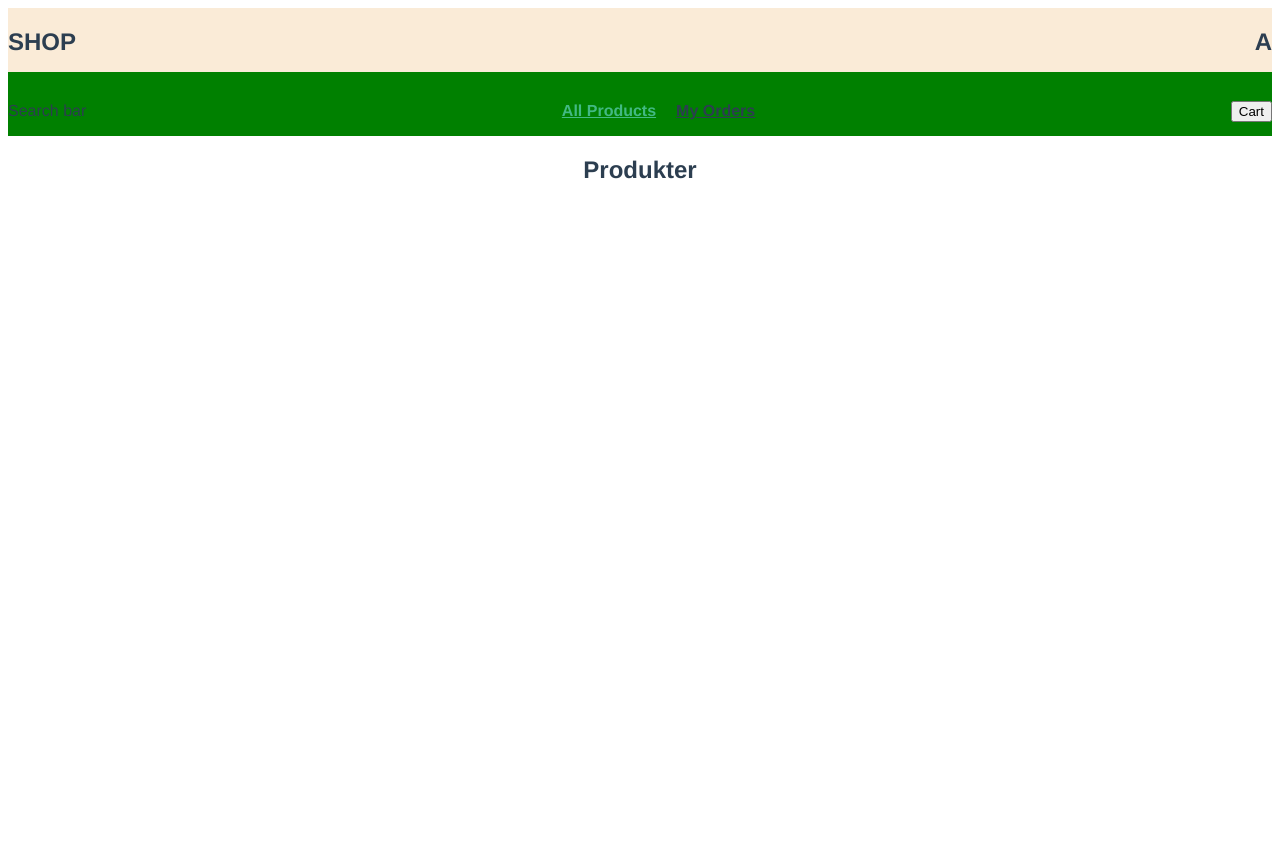
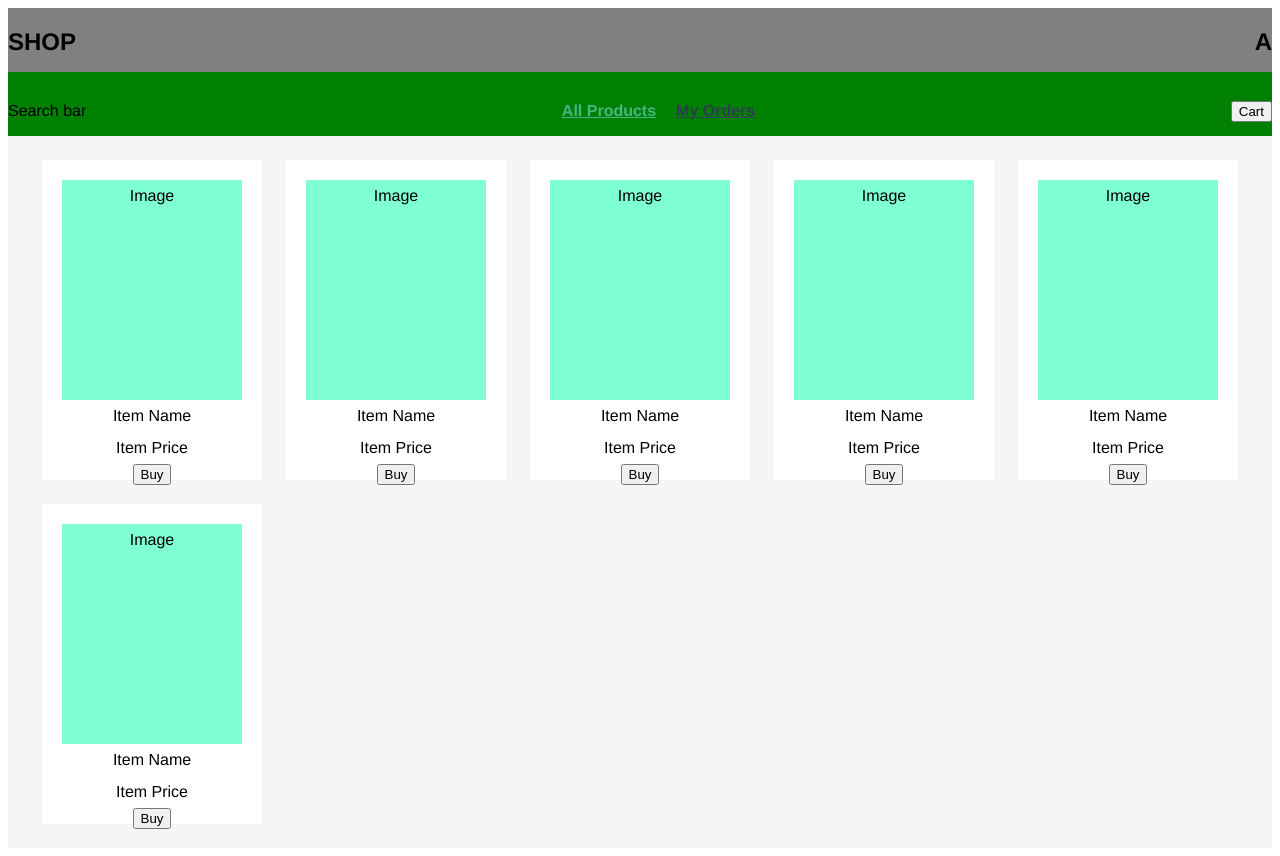
Before and after one commit to emillaudon/shop-frontend-vue, a Vue app: page / in a window 1280 px wide. Before the commit the page ends 800 px from the top, so only its background shows below. Built offline with nearby package versions, Linux system fonts and the light colour scheme.

Commit message:
productcard + grid for showin

```diff
--- a/src/App.vue
+++ b/src/App.vue
@@ -12,7 +12,9 @@ import Mainlayout from "./layouts/MainLayout.vue";
   -webkit-font-smoothing: antialiased;
   -moz-osx-font-smoothing: grayscale;
   text-align: center;
-  color: #2c3e50;
+  min-height: 100vh;
+  margin: 0;
+  background-color: #f5f5f5;
 }
 
 nav {
--- /dev/null
+++ b/src/components/ProductCard.vue
@@ -0,0 +1,37 @@
+<template>
+  <div class="product-card">
+    <div class="inner-card">
+      <div class="image">
+        <p>Image</p>
+      </div>
+      <p>Item Name</p>
+      <p>Item Price</p>
+      <button class="buy-button">Buy</button>
+    </div>
+  </div>
+</template>
+<style scoped>
+.product-card {
+  background-color: white;
+  display: flex;
+  flex-direction: column;
+  width: 220px;
+  height: 320px;
+}
+.inner-card {
+  flex: 1;
+  display: flex;
+  flex-direction: column;
+  align-items: center;
+  padding: 20px;
+  line-height: 0;
+}
+.image {
+  background-color: aquamarine;
+  width: 100%;
+  height: 220px;
+}
+.buy-button {
+  margin-top: auto;
+}
+</style>
--- a/src/components/layout/TopBar.vue
+++ b/src/components/layout/TopBar.vue
@@ -10,7 +10,7 @@
   top: 0;
   height: 64px;
   width: 100%;
-  background-color: antiquewhite;
+  background-color: gray;
   display: flex;
   justify-content: space-between;
 }
--- a/src/views/ProductsView.vue
+++ b/src/views/ProductsView.vue
@@ -1,3 +1,41 @@
 <template>
-  <h1>Produkter</h1>
+  <section class="products">
+    <div class="products-grid">
+      <ProductCard></ProductCard>
+      <ProductCard></ProductCard>
+      <ProductCard></ProductCard>
+      <ProductCard></ProductCard>
+      <ProductCard></ProductCard>
+      <ProductCard></ProductCard>
+    </div>
+  </section>
 </template>
+
+<script>
+import ProductCard from "@/components/ProductCard.vue";
+
+export default {
+  components: {
+    ProductCard,
+  },
+};
+</script>
+
+<style scoped>
+.products {
+  width: 100%;
+  flex: 1;
+  align-items: stretch;
+  display: flex;
+}
+.products-grid {
+  width: 100%;
+  display: grid;
+  justify-content: center;
+  align-items: start;
+  padding: 24px;
+  grid-template-columns: repeat(auto-fit, 220px);
+  grid-template-rows: repeat(auto-fit, 320px);
+  gap: 24px;
+}
+</style>
```
